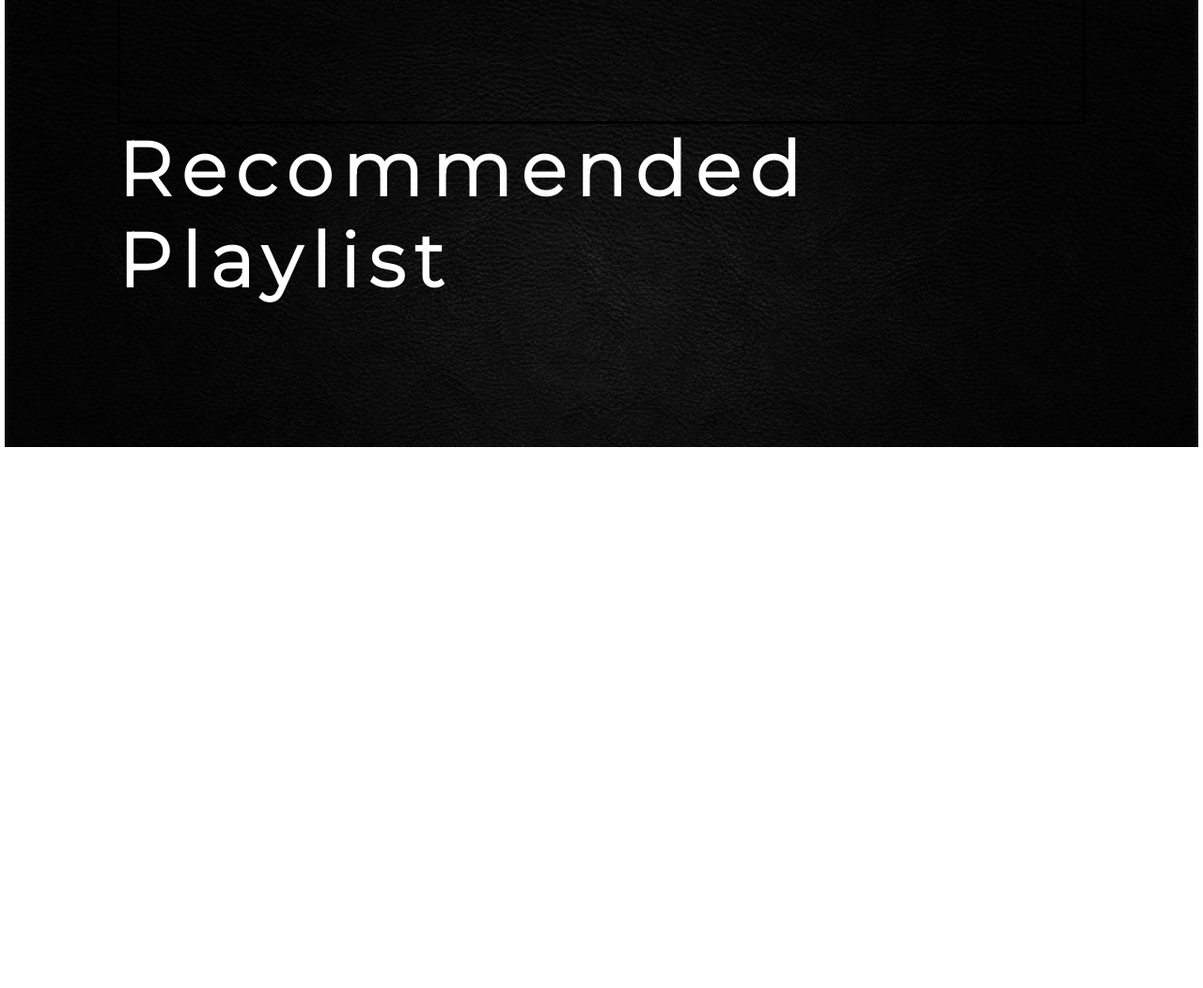
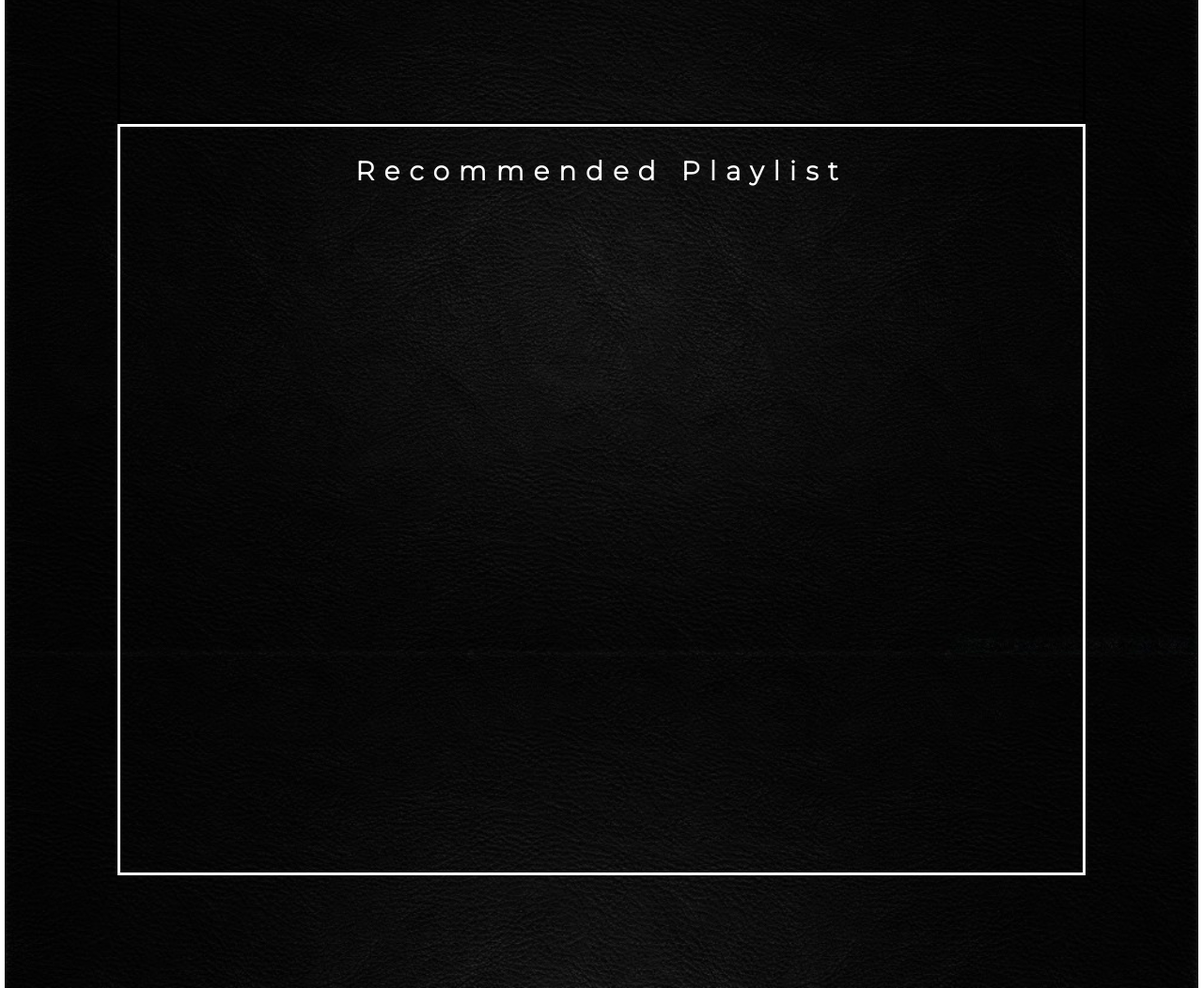
Before and after one commit to vosfows/The-Perplexed, a plain HTML site: page movies.html in a window 1280 px wide. Shown: the part 2600-3652 px from the top of the page at 94% size. Before the commit the page ends 3081 px from the top, so only its background shows below. Drawn offline with Linux system fonts and the light colour scheme.

Commit message:
Update style.css

```diff
--- a/style/style.css
+++ b/style/style.css
@@ -207,3 +207,17 @@ section#search .discover-top .row{
   border: 3px solid black;
   overflow-y:auto;
 }
+
+
+section#search .discover-top .playlist-row{
+  height: 100vh;
+  border: 3px solid white;
+  overflow: auto;
+}
+
+section#search .discover-top .playlist-row h1{
+  top: 1rem;
+  font-size: 28px;
+  margin-left: auto;
+  margin-right: auto;
+}
```
